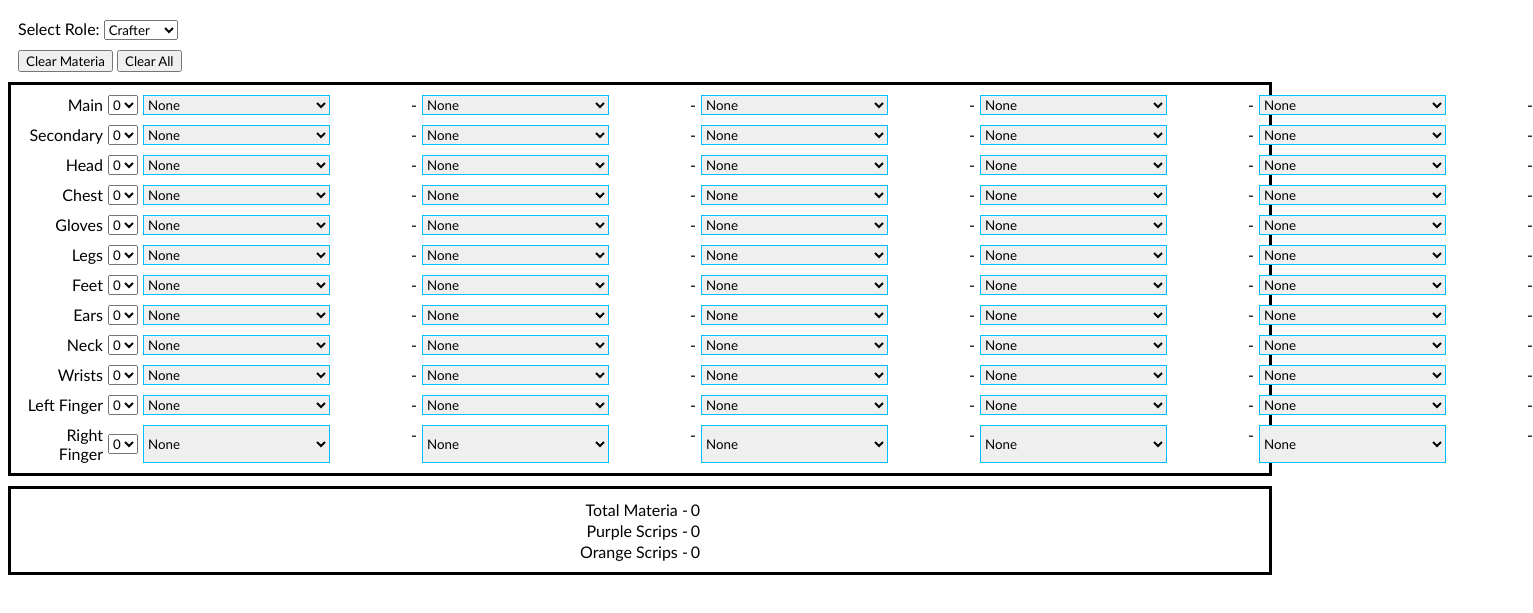
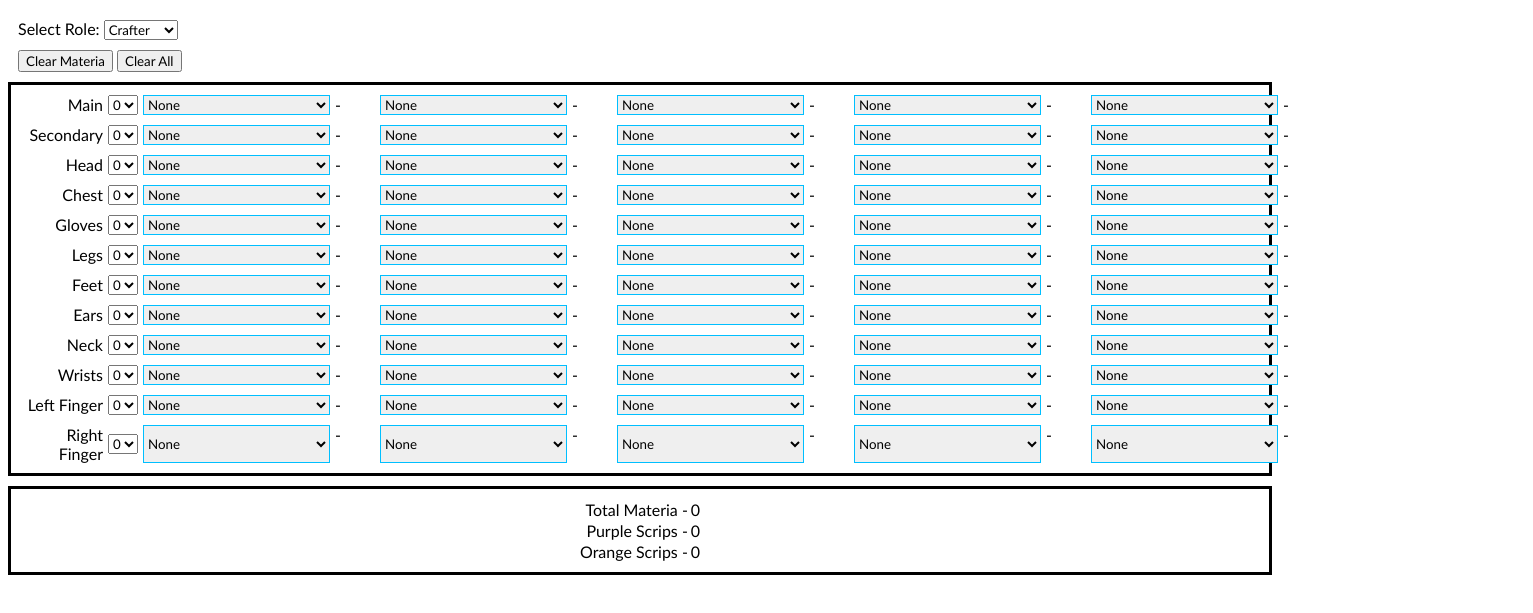
Before and after one commit to Yotin1/JavaScript-Project, a plain HTML site: page index.html in a window 1280 px wide. Shown: the part 63-676 px from the top of the page, 1533 px wide, since content can reach past the window. Drawn offline with Linux system fonts and the light colour scheme.

Commit message:
adjusted layout of materia list

```diff
--- a/style.css
+++ b/style.css
@@ -51,7 +51,7 @@
   border-color: deepskyblue;
 }
 
-label {
+label.left {
   text-align: right;
   width: 82px;
 }
@@ -60,10 +60,12 @@
   table-layout: auto;
   border-collapse: collapse;
   width: 100%;
+  height: fit-content;
 }
 
 table td {
   text-wrap: nowrap;
+  vertical-align: top;
 }
 
 table .right {
@@ -78,13 +80,18 @@
 table #scrip2Result,
 #scrip2Num {
   height: 100%;
-  vertical-align: top;
 }
 
 #clearMateriaBtn,
 #clearAllBtn {
   margin-top: 10px;
   right: 10px;
+}
+
+.chance {
+  grid-column: 4;
+  width: 35px;
+  padding-right: 5px;
 }
 
 @media (min-width: 2210px) {
@@ -110,4 +117,8 @@
   #results {
     grid-template-columns: 508px 1fr;
   }
+
+  .chance {
+    grid-column: auto;
+  }
 }
```
